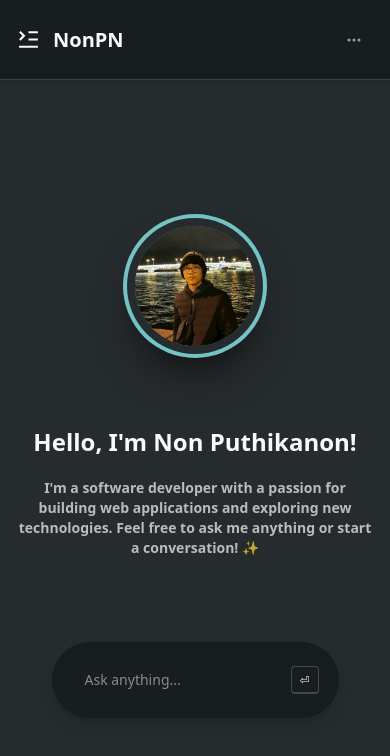
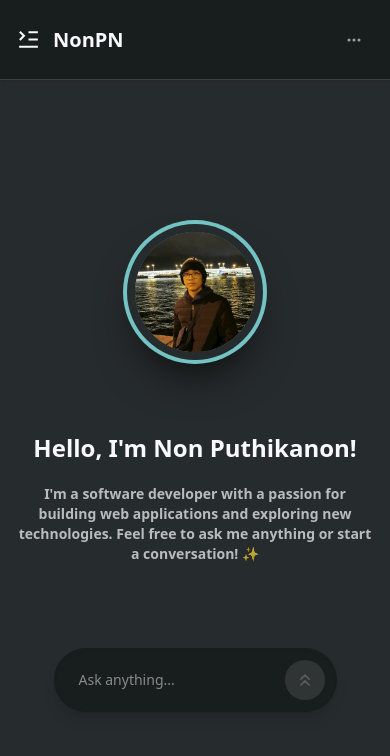
Before and after one commit to NonPN/NonPN.github.io, a React (Vite) app: page / in a window 390 px wide. Shown: the top 756 px of the page. Built offline with nearby package versions, Linux system fonts and the light colour scheme.

Commit message:
fix: incorrect button behaviour for mobile device

```diff
--- a/index.html
+++ b/index.html
@@ -2,7 +2,7 @@
 <html lang="en">
   <head>
     <meta charset="UTF-8" />
-    <link rel="icon" type="image/svg+xml" href="/favicon.ico" />
+    <link rel="icon" type="image/svg+xml" href="/logo.svg" />
     <link href="/src/index.css" rel="stylesheet" />
     <meta name="viewport" content="width=device-width, initial-scale=1.0" />
     <title>Non Puthikanon</title>
--- a/src/components/chat/ChatInput.tsx
+++ b/src/components/chat/ChatInput.tsx
@@ -1,4 +1,5 @@
 import { useEffect, useRef, useState } from "react";
+import { FiChevronsUp } from "react-icons/fi";
 
 export interface ChatInputProps {
   onSendMessage: (message: string) => void;
@@ -18,10 +19,14 @@ const ChatInput = ({
   const handleKeyDown = (e: React.KeyboardEvent<HTMLTextAreaElement>) => {
     if (e.key === "Enter" && !e.shiftKey) {
       e.preventDefault();
-      if (message.trim() && !isLoading) {
-        onSendMessage(message);
-        setMessage("");
-      }
+      sendMessage();
+    }
+  };
+
+  const sendMessage = () => {
+    if (message.trim() && !isLoading) {
+      onSendMessage(message);
+      setMessage("");
     }
   };
 
@@ -39,7 +44,7 @@ const ChatInput = ({
   return (
     <div className={`p-5 ${className || ""}`}>
       <div
-        className={`bg-base-200 flex min-h-15 items-center gap-4 ${multipleLines ? "rounded-2xl" : "rounded-full"} p-5 shadow-lg inset-shadow-sm`}
+        className={`bg-base-200 flex min-h-15 items-center gap-4 ${multipleLines ? "rounded-2xl" : "rounded-full"} p-3 shadow-lg inset-shadow-sm`}
       >
         <textarea
           ref={ref}
@@ -52,7 +57,14 @@ const ChatInput = ({
           placeholder="Ask anything..."
           autoFocus
         />
-        <kbd className="kbd kbd-lg">⏎</kbd>
+        {/* <kbd className="kbd kbd-lg">⏎</kbd> */}
+        <button
+          className="btn btn-primary h-10 w-10 rounded-full p-0"
+          disabled={message.length == 0}
+          onClick={sendMessage}
+        >
+          <FiChevronsUp size={20} />
+        </button>
       </div>
     </div>
   );
--- a/src/components/chat/ChatSidebar.tsx
+++ b/src/components/chat/ChatSidebar.tsx
@@ -26,6 +26,9 @@ const ChatSidebar = ({ onNewChat }: ChatSidebarProps) => {
   const onSelectChat = (id: string) => {
     setActiveChat(id);
     setIsNewChat(false);
+    if (window.innerWidth < 1024) {
+      document.getElementById(SIDE_BAR_DRAWER_ID)?.click();
+    }
   };
 
   useEffect(() => {
--- a/src/pages/Home.tsx
+++ b/src/pages/Home.tsx
@@ -70,6 +70,9 @@ const Home = () => {
 
   const handleNewChat = () => {
     setIsNewChat(true);
+    if (window.innerWidth < 1024) {
+      document.getElementById(SIDE_BAR_DRAWER_ID)?.click();
+    }
   };
 
   useEffect(() => {
```
Also changed, not shown: public/logo.svg (added).
